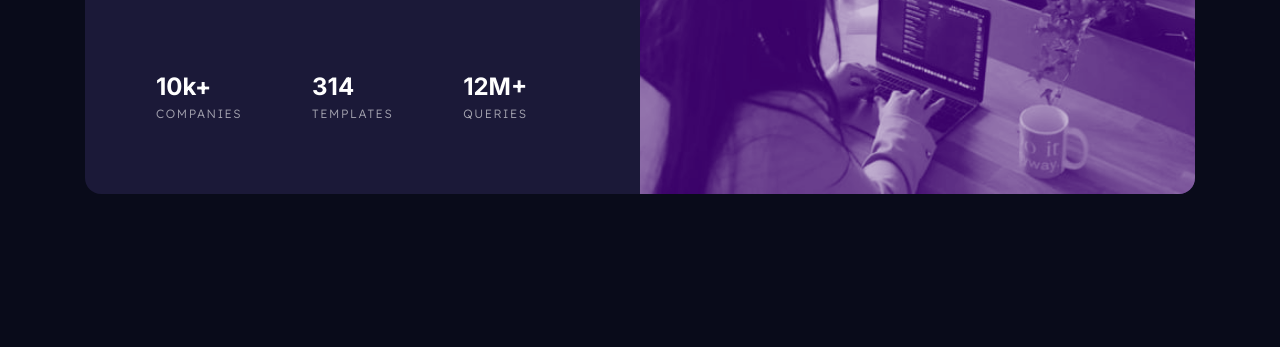
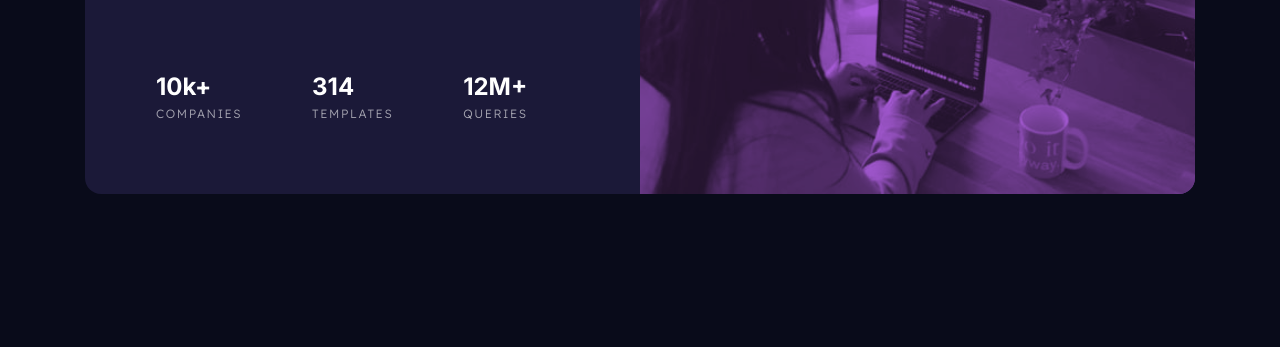
Before and after one commit to gmagnenat/stats-preview-card-component, a website built with Vite: page index.html in a window 1280 px wide. Shown: the part 453-800 px from the top of the page. Built offline with nearby package versions, Linux system fonts and the light colour scheme.

Commit message:
Fix html heading element Fix image mix-blend setting

```diff
--- a/index.html
+++ b/index.html
@@ -39,7 +39,7 @@
         </picture>
         <div class="card__content">
           <h1 class="card__heading">
-            Get <span>insights</span> that help your business grow.
+            Get <strong>insights</strong> that help your business grow.
           </h1>
           <p class="card__description">
             Discover the benefits of data analytics and make better decisions
--- a/scss/main.scss
+++ b/scss/main.scss
@@ -25,12 +25,12 @@ body {
 }
 
 .card__image-wrapper {
-  background-color: hsl(272.9, 100%, 20.4%);
+  background-color: $clr-accent-400;
 }
 
 .card__image-wrapper > img {
-  filter: brightness(0.75);
-  mix-blend-mode: screen;
+  mix-blend-mode: multiply;
+  opacity: 0.8;
   width: 100%;
   height: 100%;
   object-fit: cover;
@@ -48,7 +48,7 @@ body {
   margin-inline: auto;
 }
 
-.card__heading > span {
+.card__heading > strong {
   color: $clr-accent-400;
 }
 
```
